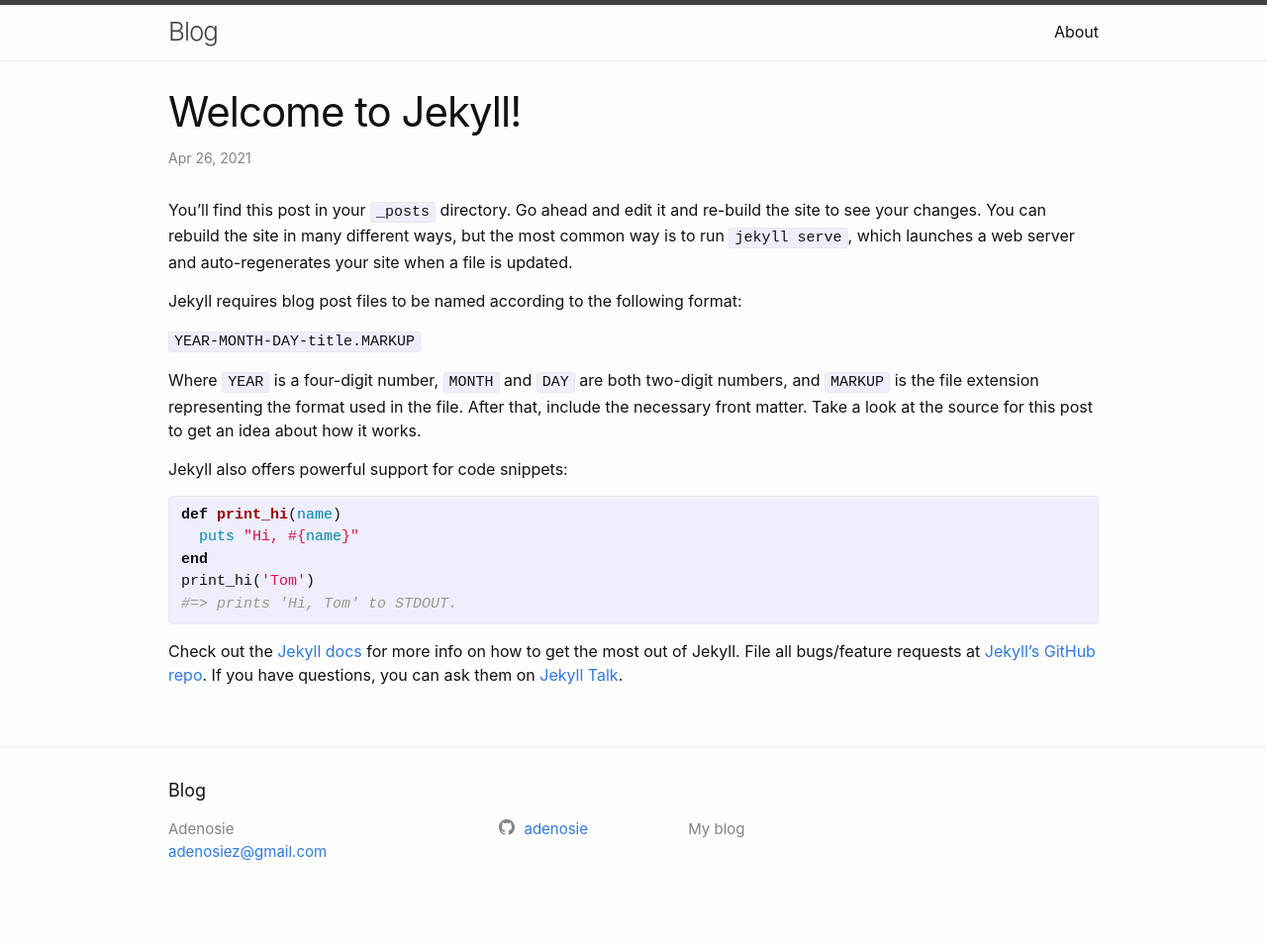
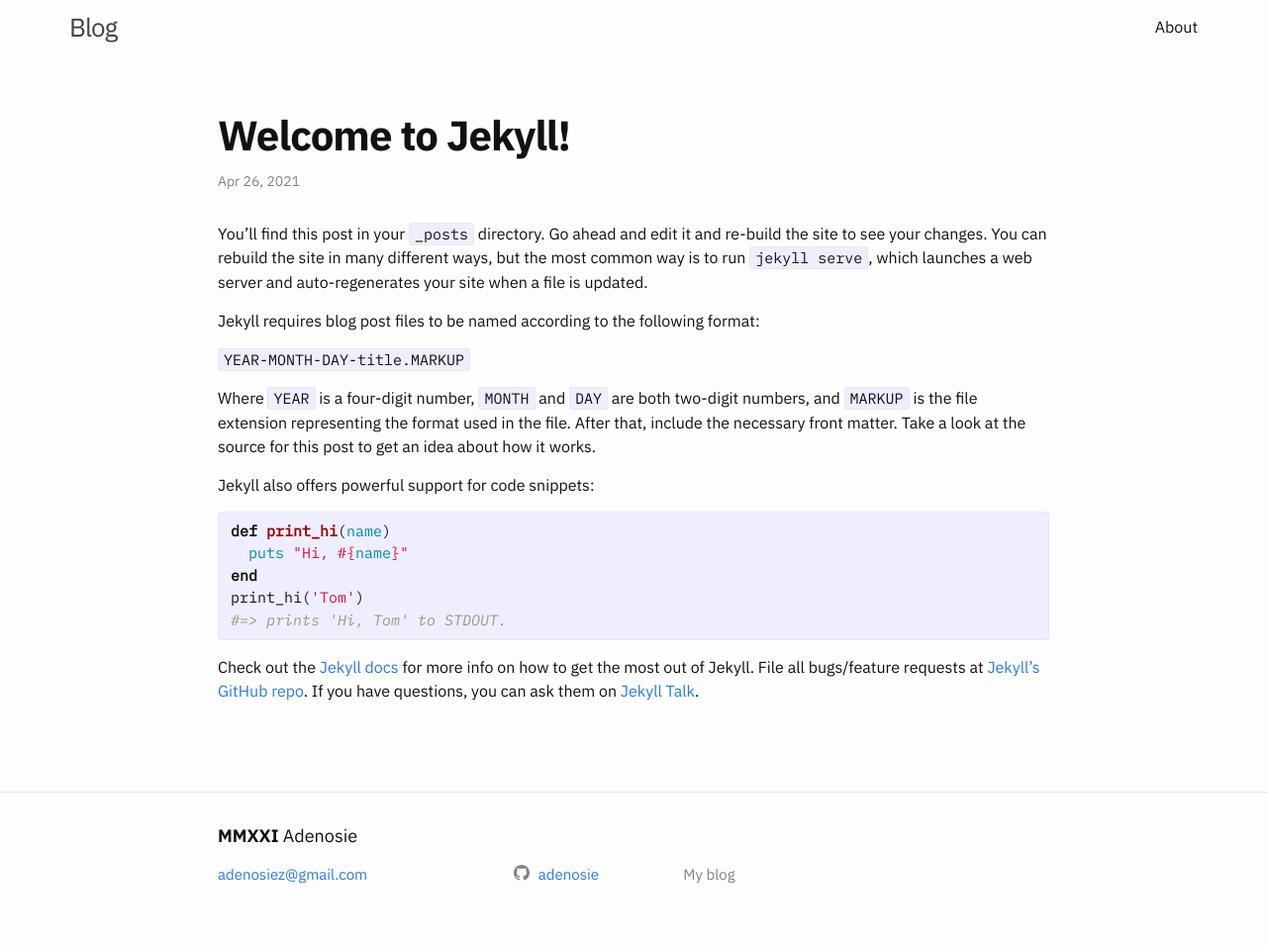
Before and after one commit to adenosie/adenosie.github.io, a Jekyll site: the page built from _posts/2021-04-26-welcome-to-jekyll.markdown, in a window 1280 px wide. Shown: the whole page at 99% size. Built offline with Jekyll 4.4.1, drawn with Linux system fonts in a browser that asks for light colours; before the commit the page ends 932 px from its top, so only the background shows below that.

Commit message:
Make prettier

```diff
--- a/_includes/footer.html
+++ b/_includes/footer.html
@@ -3,22 +3,13 @@
 
   <div class="wrapper">
 
-    <h2 class="footer-heading">{{ site.title | escape }}</h2>
+    <h2 class="footer-heading"><b>MMXXI</b> {{ site.author | escape }}</h2>
 
     <div class="footer-col-wrapper">
       <div class="footer-col footer-col-1">
-        <ul class="contact-list">
-          <li class="p-name">
-            {%- if site.author -%}
-              {{ site.author | escape }}
-            {%- else -%}
-              {{ site.title | escape }}
-            {%- endif -%}
-            </li>
-            {%- if site.email -%}
-            <li><a class="u-email" href="mailto:{{ site.email }}">{{ site.email }}</a></li>
-            {%- endif -%}
-        </ul>
+        {%- if site.email -%}
+        <a class="u-email" href="mailto:{{ site.email }}">{{ site.email }}</a></li>
+        {%- endif -%}
       </div>
 
       <div class="footer-col footer-col-2">
--- a/_includes/header.html
+++ b/_includes/header.html
@@ -1,6 +1,6 @@
 <header class="site-header" role="banner">
 
-  <div class="wrapper">
+  <div class="header-wrapper">
     {%- assign default_paths = site.pages | map: "path" -%}
     {%- assign page_paths = site.header_pages | default: default_paths -%}
     <a class="site-title" rel="author" href="{{ "/" | relative_url }}">{{ site.title | escape }}</a>
--- a/_layouts/post.html
+++ b/_layouts/post.html
@@ -4,7 +4,9 @@ layout: default
 <article class="post h-entry" itemscope itemtype="http://schema.org/BlogPosting">
 
   <header class="post-header">
-    <h1 class="post-title p-name" itemprop="name headline">{{ page.title | escape }}</h1>
+    <h1 class="post-title p-name" itemprop="name headline">
+        <b>{{ page.title | escape }}</b>
+    </h1>
     <p class="post-meta">
       <time class="dt-published" datetime="{{ page.date | date_to_xmlschema }}" itemprop="datePublished">
         {%- assign date_format = site.minima.date_format | default: "%b %-d, %Y" -%}
--- a/_sass/minima.scss
+++ b/_sass/minima.scss
@@ -1,8 +1,10 @@
 @charset "utf-8";
 
 // Define defaults for each variable.
+@import url('https://fonts.googleapis.com/css2?family=IBM+Plex+Mono:ital@0;1&family=IBM+Plex+Sans:wght@400;700&display=swap');
 
-$base-font-family: -apple-system, BlinkMacSystemFont, "Segoe UI", Roboto, Helvetica, Arial, sans-serif, "Apple Color Emoji", "Segoe UI Emoji", "Segoe UI Symbol" !default;
+$base-font-family: "IBM Plex Sans", Roboto, Helvetica, Arial, sans-serif, "Apple Color Emoji", "Segoe UI Emoji", "Segoe UI Symbol" !default;
+$code-font-family: "IBM Plex Mono" !default;
 $base-font-size:   16px !default;
 $base-font-weight: 400 !default;
 $small-font-size:  $base-font-size * 0.875 !default;
@@ -21,7 +23,8 @@ $grey-color-dark:  darken($grey-color, 25%) !default;
 $table-text-align: left !default;
 
 // Width of the content area
-$content-width:    1000px !default;
+$content-width:    900px !default;
+$header-width:     1200px !default;
 
 $on-palm:          600px !default;
 $on-laptop:        800px !default;
--- a/_sass/minima/_base.scss
+++ b/_sass/minima/_base.scss
@@ -148,6 +148,7 @@ blockquote {
  */
 pre,
 code {
+  font-family: $code-font-family;
   @include relative-font-size(0.9375);
   border: 1px solid $grey-color-light;
   border-radius: 3px;
@@ -177,6 +178,23 @@ pre {
 .wrapper {
   max-width: -webkit-calc(#{$content-width} - (#{$spacing-unit} * 2));
   max-width:         calc(#{$content-width} - (#{$spacing-unit} * 2));
+  margin-right: auto;
+  margin-left: auto;
+  padding-right: $spacing-unit;
+  padding-left: $spacing-unit;
+  @extend %clearfix;
+
+  @include media-query($on-laptop) {
+    max-width: -webkit-calc(#{$content-width} - (#{$spacing-unit}));
+    max-width:         calc(#{$content-width} - (#{$spacing-unit}));
+    padding-right: $spacing-unit / 2;
+    padding-left: $spacing-unit / 2;
+  }
+}
+
+.header-wrapper {
+  max-width: -webkit-calc(#{$header-width} - (#{$spacing-unit} * 2));
+  max-width:         calc(#{$header-width} - (#{$spacing-unit} * 2));
   margin-right: auto;
   margin-left: auto;
   padding-right: $spacing-unit;
--- a/_sass/minima/_layout.scss
+++ b/_sass/minima/_layout.scss
@@ -2,8 +2,8 @@
  * Site header
  */
 .site-header {
-  border-top: 5px solid $grey-color-dark;
-  border-bottom: 1px solid $grey-color-light;
+  // border-top: 5px solid $grey-color-dark;
+  // border-bottom: 1px solid $grey-color-light;
   min-height: $spacing-unit * 1.865;
 
   // Positioning context for the mobile navigation icon
@@ -176,7 +176,7 @@
  * Page content
  */
 .page-content {
-  padding: $spacing-unit 0;
+  padding: 2 * $spacing-unit 0;
   flex: 1;
 }
 
```
Also changed, not shown: 1 other file.
